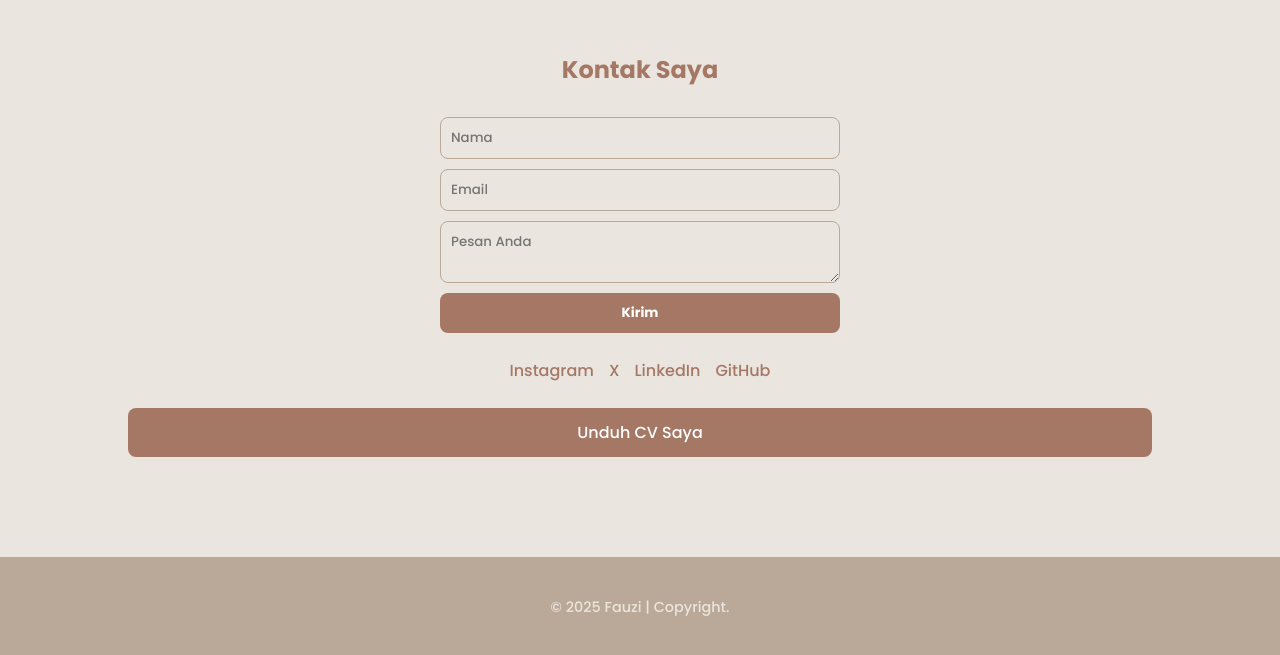
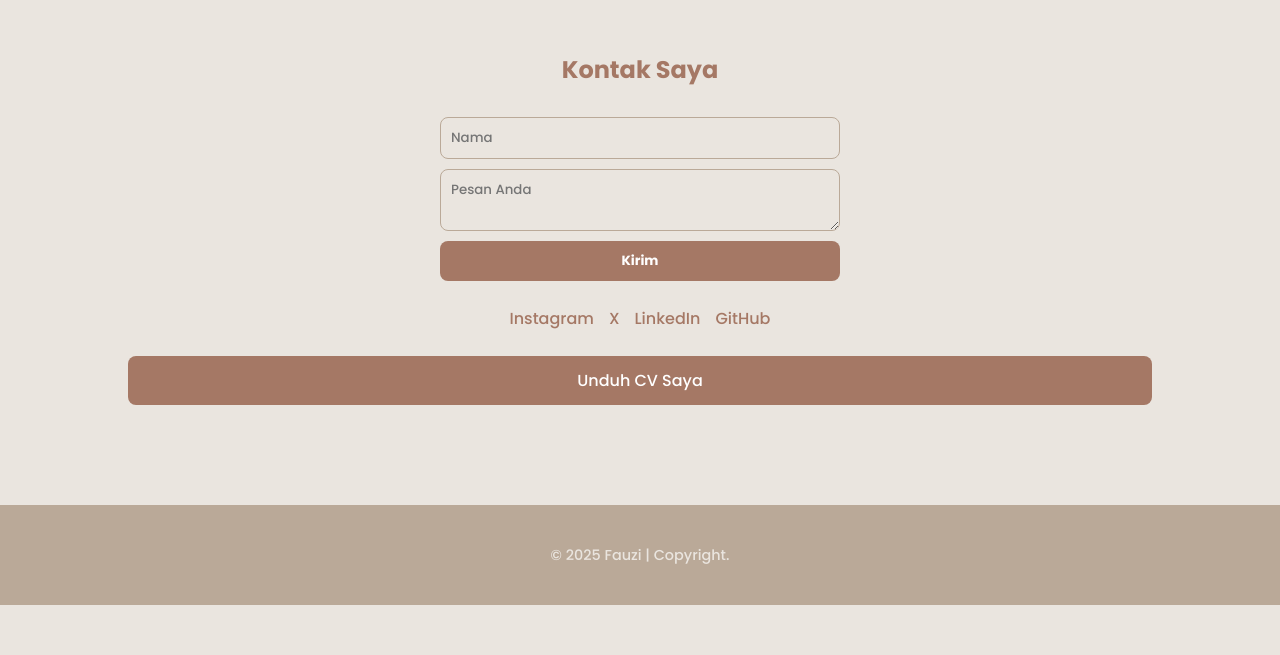
Before and after one commit to SykzuFauzi/HTML-Project, a plain HTML site: page index.html in a window 1280 px wide. Shown: the part 4184-4839 px from the top of the page. After the commit the page ends 4789 px from the top, so only its background shows below. Drawn offline with Linux system fonts and the light colour scheme.

Commit message:
Update index.html

```diff
--- a/index.html
+++ b/index.html
@@ -114,9 +114,8 @@
     <!-- KONTAK -->
     <section id="contact" class="contact">
       <h2>Kontak Saya</h2>
-      <form>
+      <form action="https://formspree.io/f/mblqqbnd" method="POST">
         <input type="text" placeholder="Nama" required>
-        <input type="email" placeholder="Email" required>
         <textarea placeholder="Pesan Anda" required></textarea>
         <button type="submit">Kirim</button>
       </form>
```
